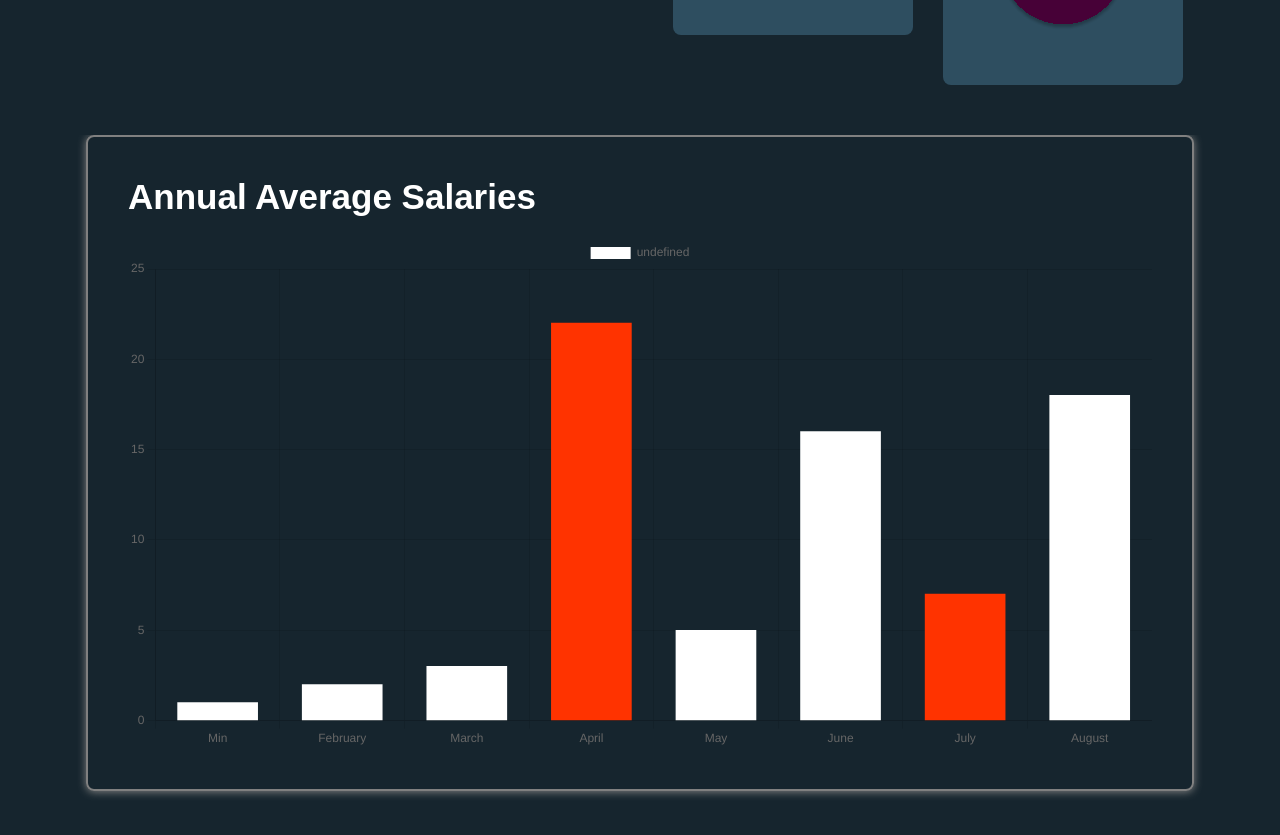
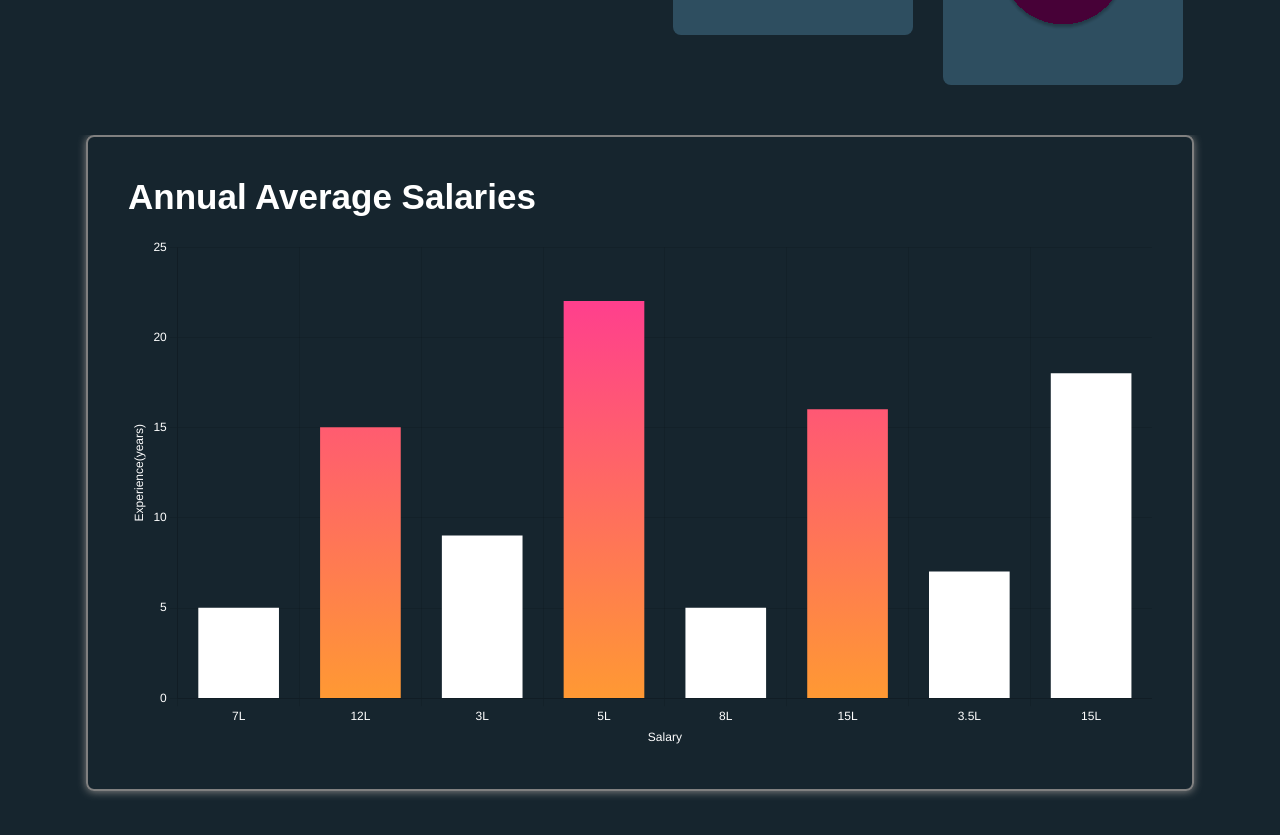
Before and after one commit to shashankmende/9arts-charts, a React (Create React App) app: page / in a window 1280 px wide. Shown: the part 1860-2695 px from the top of the page. Built offline with nearby package versions, Linux system fonts and the light colour scheme.

Commit message:
bar chart

```diff
--- a/src/components/barChart/index.js
+++ b/src/components/barChart/index.js
@@ -3,33 +3,40 @@ import ReactDOM from 'react-dom';
 import { Bar } from 'react-chartjs-2';
 import AOS from 'aos';
 import 'aos/dist/aos.css';
-import { Chart as ChartJS, CategoryScale, LinearScale, BarElement, Title, Tooltip, Legend, plugins } from 'chart.js';
-import './index.css'
+import { Chart as ChartJS, CategoryScale, LinearScale, BarElement, Title, Tooltip, Legend } from 'chart.js';
+import './index.css';
+import { color, fontString } from 'chart.js/helpers';
+
 // Register necessary Chart.js components
 ChartJS.register(CategoryScale, LinearScale, BarElement, Title, Tooltip, Legend);
 
 const BarChart = ({ chartKey }) => {
   const chartRef = useRef(null);
-  //options.plugins.legend.labels
+
   const data = {
-    labels: ['Min', 'February', 'March', 'April', 'May', 'June','July',"August"],
+    labels: ['7L', '12L', '3L', '5L', '8L', '15L', '3.5L', '15L'],
     datasets: [
       {
-        labels:'sales',
-        data: [1, 2, 3, 22, 5, 16,7,18],
-        backgroundColor: [
-            '#ffffff',
-            '#ffffff',
-            '#ffffff',
-            '#ff3300',
-            '#ffffff',
+        data: [5, 15, 9, 22, 5, 16, 7, 18],
+        backgroundColor: (context) => {
+          const chart = context.chart;
+          const { ctx, chartArea } = chart;
+          if (!chartArea) {
+            return null;
+          }
+          const gradientMay = ctx.createLinearGradient(0, chartArea.bottom, 0, chartArea.top);
+          gradientMay.addColorStop(0, '#ff9933');
+          gradientMay.addColorStop(1, '#ff3399');
 
-            '#ffffff',
-            '#ff3300',
-            '#ffffff',
-          ],
+          const gradientJune = ctx.createLinearGradient(0, chartArea.bottom, 0, chartArea.top);
+          gradientJune.addColorStop(0, '#ff9933');
+          gradientJune.addColorStop(1, '#ff3399');
+
+          const backgroundColor = ['#ffffff', gradientMay, '#ffffff', gradientMay, '#ffffff', gradientJune, '#ffffff', '#ffffff'];
+
+          return backgroundColor[context.dataIndex];
+        },
         barThickness: 80
-
       },
     ],
   };
@@ -38,8 +45,28 @@ const BarChart = ({ chartKey }) => {
     scales: {
         y: {
           beginAtZero: true,
+          ticks: {
+            color: 'white',
           },
+          title: {
+            display: true,
+            text: 'Experience(years)',
+            color:"white"
+        }
+        },
+        x: {
+          ticks: {
+            color: 'white',
 
+          },
+          title:{
+            display:true,
+            text:'Salary',
+            color:"white",
+            fontSize:'22px'
+
+          }
+        },
       },
     animation: {
       duration: 1000,
@@ -54,14 +81,12 @@ const BarChart = ({ chartKey }) => {
     },
     plugins: {
       legend: {
-          labels: {
-            display: false,
-          },
+        display: false, // Hide the legend
       },
       title: {
         display: false,
       },
-      }
+    },
   };
 
   useEffect(() => {
@@ -81,7 +106,7 @@ const BarChart = ({ chartKey }) => {
     window.addEventListener('scroll', handleScroll);
     AOS.init({
       duration: 1000,
-      once: false, // Changed to false to allow repeat animations
+      once: false,
     });
 
     return () => {
@@ -102,11 +127,11 @@ const AnimationChart = () => {
   useEffect(() => {
     AOS.init({
       duration: 1000,
-      once: false, // Changed to false to allow repeat animations
+      once: false,
     });
 
     const resetChart = () => {
-      setChartKey(prevKey => prevKey + 1); // Change the key to force re-render
+      setChartKey(prevKey => prevKey + 1);
     };
 
     window.addEventListener('visibilitychange', resetChart);
@@ -117,18 +142,11 @@ const AnimationChart = () => {
   }, []);
 
   return (
-
-    <div style={{ padding: '40px',width:'80%',height:'60%',marginBottom:"100px",border: '2px solid gray',borderRadius:'8px',
-    boxShadow: '0 1px 8px 0 gray'
-    }}>
-
+    <div style={{ padding: '40px', width: '80%', marginBottom: "100px", border: '2px solid gray', borderRadius: '8px',
+    boxShadow: '0 1px 8px 0 gray' }}>
       <h1 className='bar-chart-heading'>Annual Average Salaries</h1>
-
       <BarChart chartKey={chartKey} />
-
     </div>
-
-
   );
 };
 
```
Lines whose indentation alone changed are shown as unchanged.
